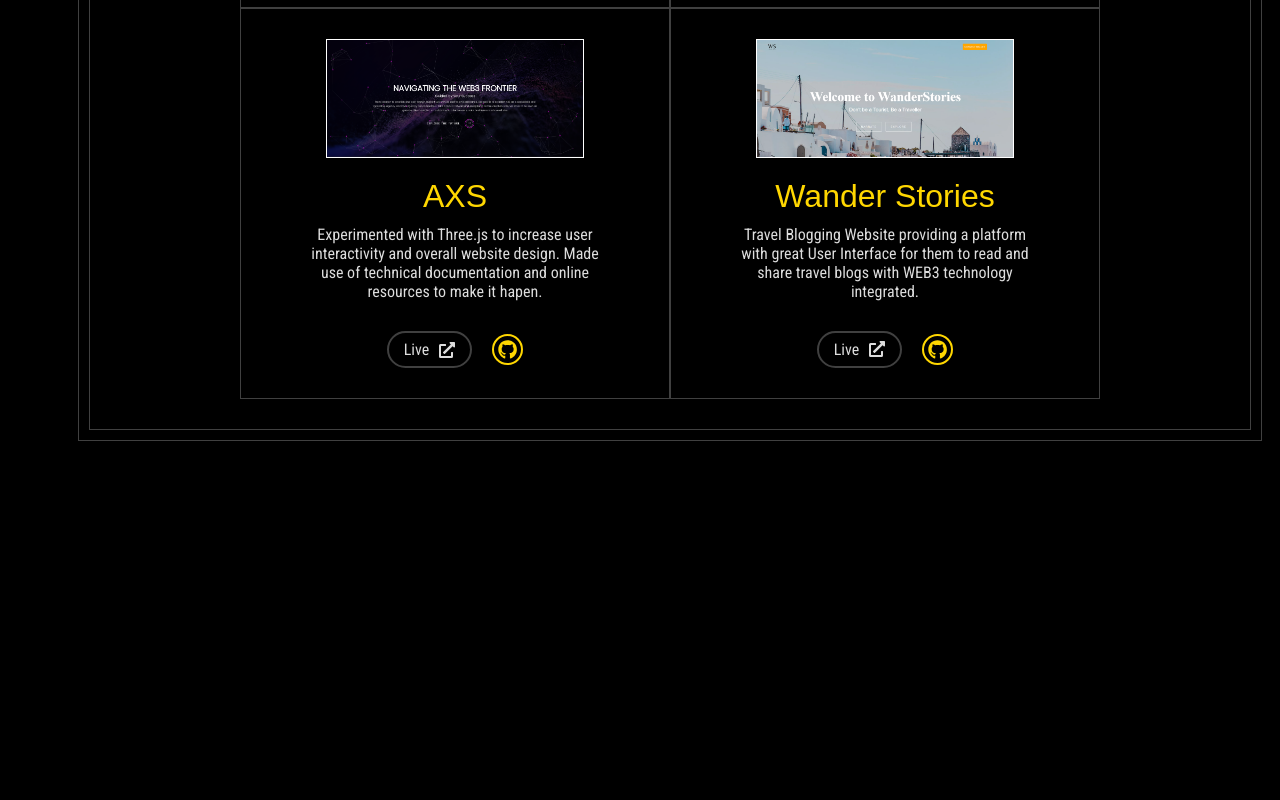
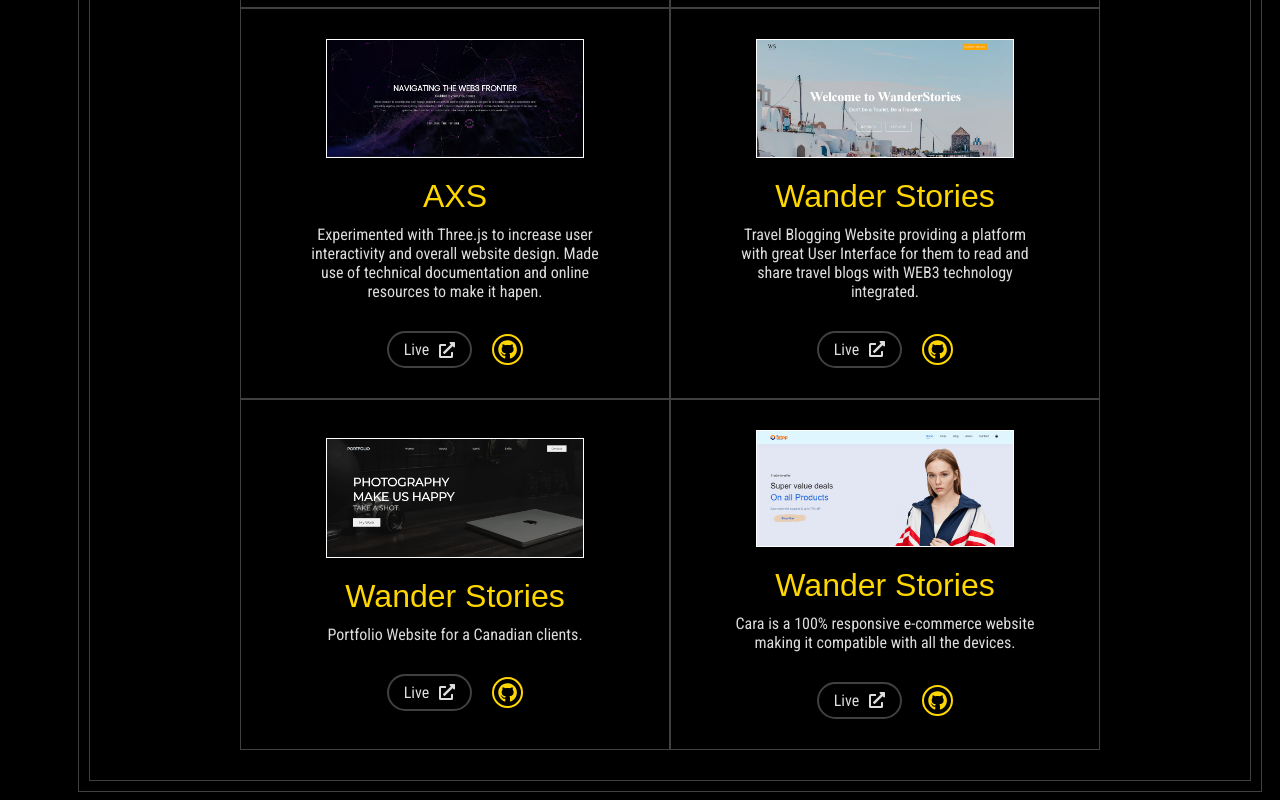
Before and after one commit to Aryan5464/portfolio_aryan_ka, a React (Vite) app: page / in a window 1280 px wide. Shown: the part 2528-3328 px from the top of the page. Before the commit the page ends 2977 px from the top, so only its background shows below. Built offline with nearby package versions, Linux system fonts and the light colour scheme; a web font is replaced by a local one.

Commit message:
2 projects added

```diff
--- a/src/components/projects/Projects.jsx
+++ b/src/components/projects/Projects.jsx
@@ -4,6 +4,9 @@ import RentellarImg from '../../images/RentellarImg.png'
 import LegalYodhaImg from '../../images/LegalYodhaImg.png'
 import AxsImg from '../../images/AxsImg.png'
 import WanderStoriesImg from '../../images/WanderStoriesImg.png'
+import ClientPortfolioImg from '../../images/ClientPortfolioImg.png'
+import CaraImg from '../../images/CaraImg.png'
+
 
 
 const Projects = () => {
@@ -37,6 +40,20 @@ const Projects = () => {
             liveLink: 'https://www.rentellar.com/',
             githubLink: '#'
         },
+        {
+            imgUrl: ClientPortfolioImg,
+            name: 'Wander Stories ',
+            description: 'Portfolio Website for a Canadian clients.',
+            liveLink: 'https://client-portfolio-freelance.vercel.app/',
+            githubLink: '#'
+        },
+        {
+            imgUrl: CaraImg,
+            name: 'Wander Stories ',
+            description: 'Cara is a 100% responsive e-commerce website making it compatible with all the devices.',
+            liveLink: 'https://ecommerce-website-project-phi.vercel.app/',
+            githubLink: '#'
+        },
         // Add more project objects as needed
     ];
 
```
Also changed, not shown: src/images/CaraImg.png (added), src/images/ClientPortfolioImg.png (added).
